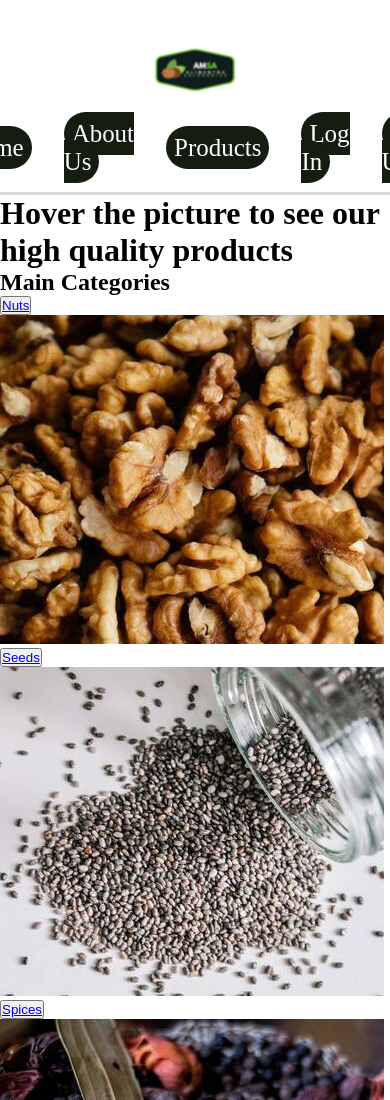
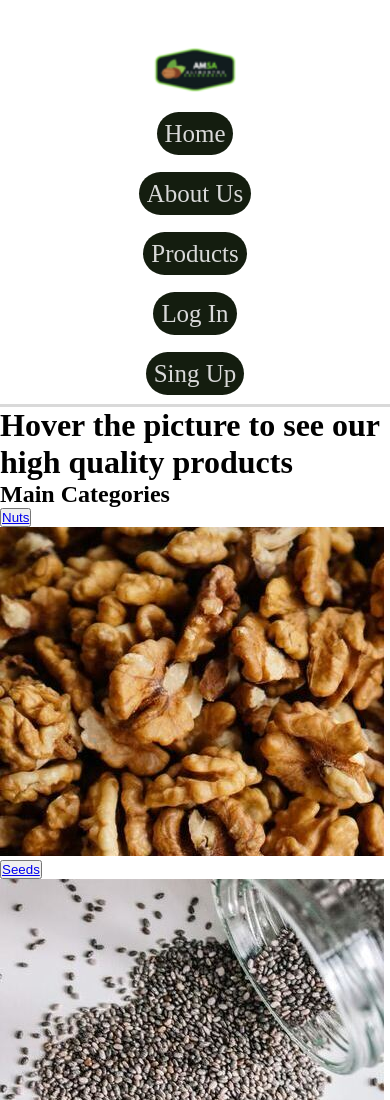
Before and after one commit to santinoamodeo/amsa-site-sass-responsive, a website: page index.html in a window 390 px wide. Shown: the top 1100 px of the page. Drawn offline with Linux system fonts and the light colour scheme.

Commit message:
media-425-header

```diff
--- a/scss/layout/header.scss
+++ b/scss/layout/header.scss
@@ -18,8 +18,8 @@ header{
             a{
                 text-decoration: none;
                 font-size: 1.56rem;
-                color: #ffffff;
-                background-color: #141d0f;
+                color: $grey-d9;
+                background-color: $back-butt-nav;
                 border-radius: 1.875rem;
                 padding: .5rem;
                 &:hover{
--- /dev/null
+++ b/scss/layout/media-425-header.scss
@@ -0,0 +1,5 @@
+@media(max-width: 425px){
+    .navbar{
+        flex-direction: column;
+    }
+}
--- a/scss/style.scss
+++ b/scss/style.scss
@@ -3,6 +3,7 @@
 @import"./base/reset";
 @import"./layout/header.scss";
 @import"./layout/media-768-header.scss";
+@import"./layout/media-425-header.scss";
 @import"./layout/main-index.scss";
 @import"./layout/main-about-us.scss";
 @import"./layout/main-products.scss";
```
Also changed, not shown: css/style.css, 1 other file.
